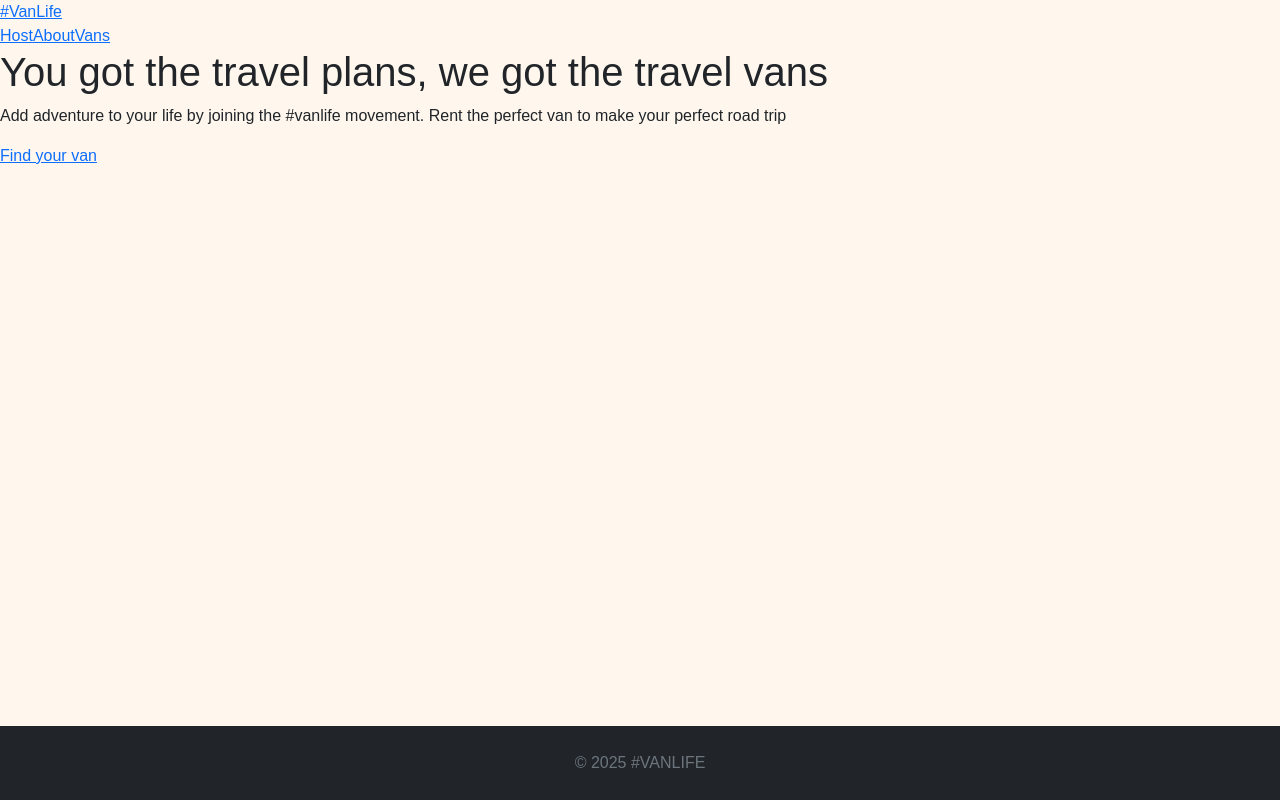
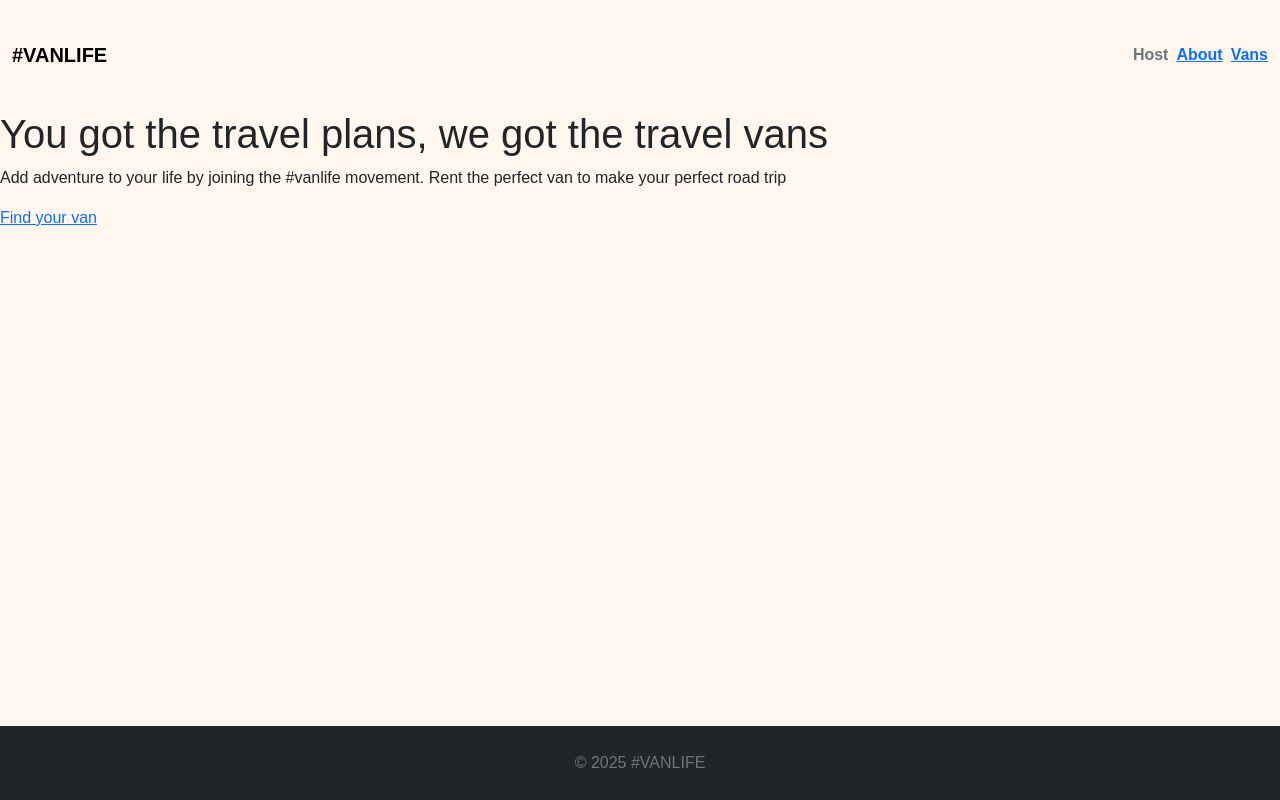
Before and after one commit to FaustoCCR/van-life, a React (Vite) app: page / in a window 1280 px wide. Built offline with nearby package versions, Linux system fonts and the light colour scheme; a web font is replaced by a local one; what miragejs would draw is missing.

Commit message:
chore: Update header's style

```diff
--- a/src/components/Header.jsx
+++ b/src/components/Header.jsx
@@ -1,7 +1,33 @@
 import { Link, NavLink } from 'react-router'
 const Header = () => {
   return (
-    <header>
+    <header className='sticky-top' style={{ height: '110px' }}>
+      <nav className='navbar h-100'>
+        <div className='container-fluid'>
+          <Link className='navbar-brand fw-bold text-uppercase' to='/'>
+            #VanLife
+          </Link>
+          <div className='d-flex gap-2 fw-semibold'>
+            <NavLink
+              to='/host'
+              className={({ isActive }) =>
+                `link-secondary link-offset-2 link-underline-opacity-0 link-underline-opacity-75-hover ${isActive ? 'link-dark fw-bold' : ''}`
+              }
+            >
+              Host
+            </NavLink>
+            <NavLink to='/about'>About</NavLink>
+            <NavLink to='/vans'>Vans</NavLink>
+          </div>
+        </div>
+      </nav>
+    </header>
+  )
+}
+
+export default Header
+{
+  /* <header>
       <Link className='site-logo' to='/'>
         #VanLife
       </Link>
@@ -24,9 +50,6 @@ const Header = () => {
         >
           Vans
         </NavLink>
-      </nav>
-    </header>
-  )
+        </nav>
+      </header> */
 }
-
-export default Header
```
